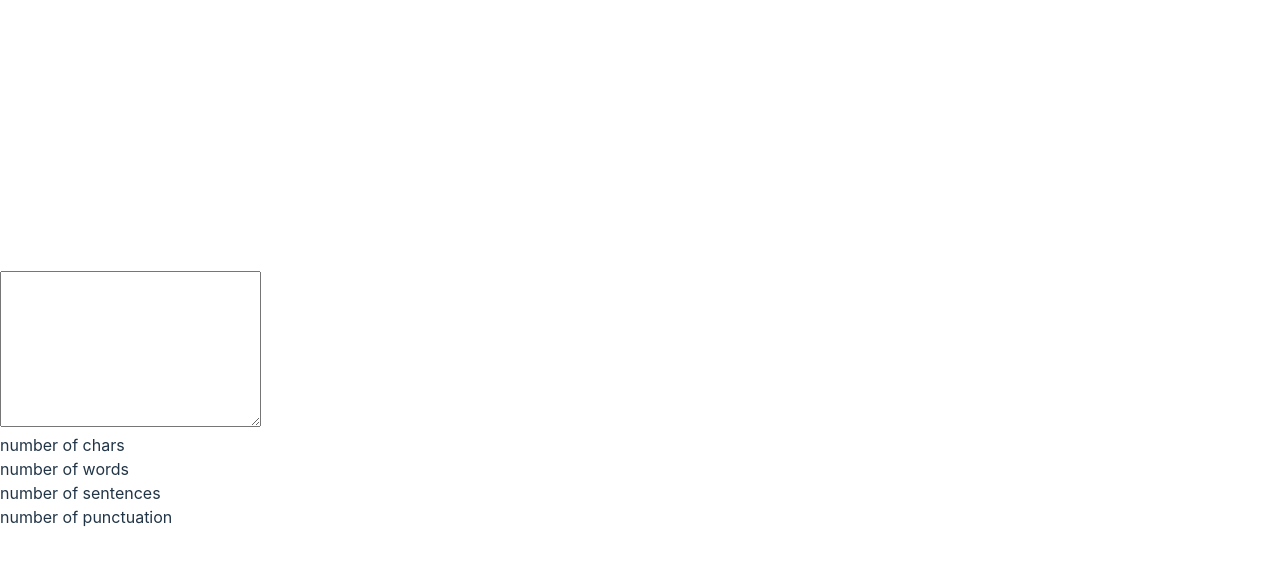
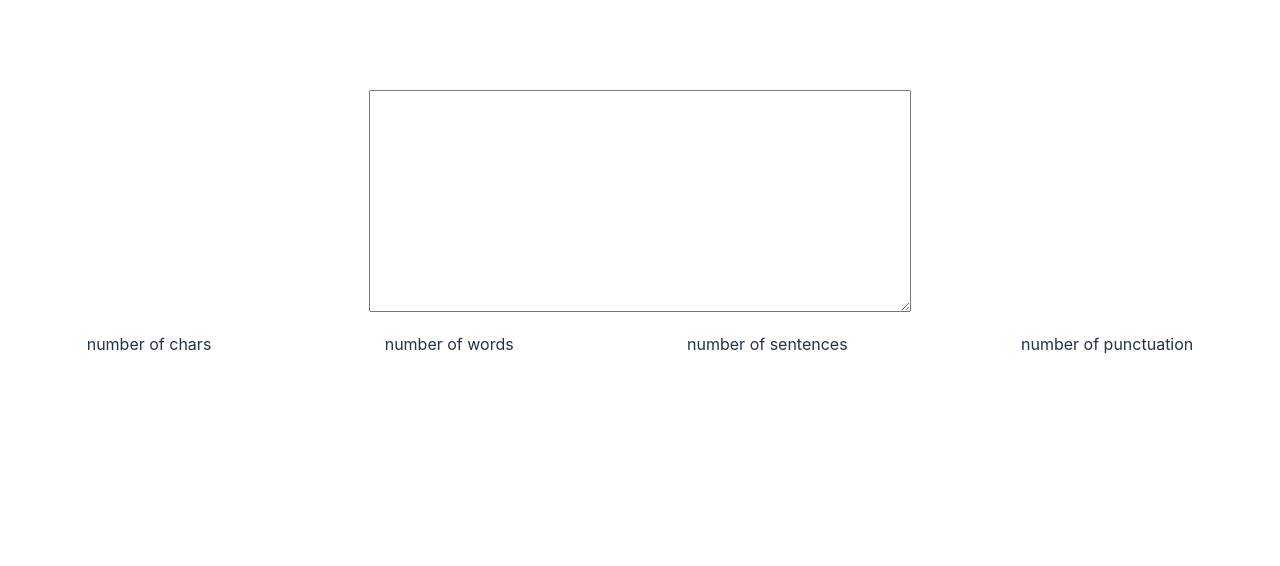
Before and after one commit to Mo-21/text-calculator, a website built with Vite: page index.html in a window 1280 px wide. Built offline with nearby package versions, Linux system fonts and the light colour scheme; files whose address does not match are found by name.

Commit message:
style the textarea and the stats area

```diff
--- a/index.html
+++ b/index.html
@@ -9,7 +9,7 @@
   </head>
   <body>
     <div class="container">
-      <textarea cols="30" rows="10"></textarea>
+      <textarea></textarea>
       <div class="stats">
         <div class="chars">number of chars</div>
         <div class="words">number of words</div>
--- a/style.css
+++ b/style.css
@@ -1,3 +1,8 @@
+@font-face {
+  font-family: "Roboto";
+  src: url(./Roboto-Regular.ttf);
+}
+
 :root {
   font-family: Inter, system-ui, Avenir, Helvetica, Arial, sans-serif;
   line-height: 1.5;
@@ -82,6 +87,31 @@ button:focus-visible {
   outline: 4px auto -webkit-focus-ring-color;
 }
 
+.container {
+  display: flex;
+  flex-direction: column;
+  align-items: center;
+  justify-content: flex-start;
+  height: 80vh;
+  width: 100%;
+  margin-top: 20px;
+}
+
+textarea {
+  min-width: 520px;
+  min-height: 200px;
+  padding: 10px;
+  font-size: 1.2rem;
+  font-family: "Roboto";
+}
+
+div.stats {
+  display: flex;
+  justify-content: space-around;
+  width: 100%;
+  margin: 20px;
+}
+
 @media (prefers-color-scheme: light) {
   :root {
     color: #213547;
@@ -94,3 +124,9 @@ button:focus-visible {
     background-color: #f9f9f9;
   }
 }
+
+@media (max-width: 600px) {
+  textarea {
+    min-width: 320px;
+  }
+}
```
